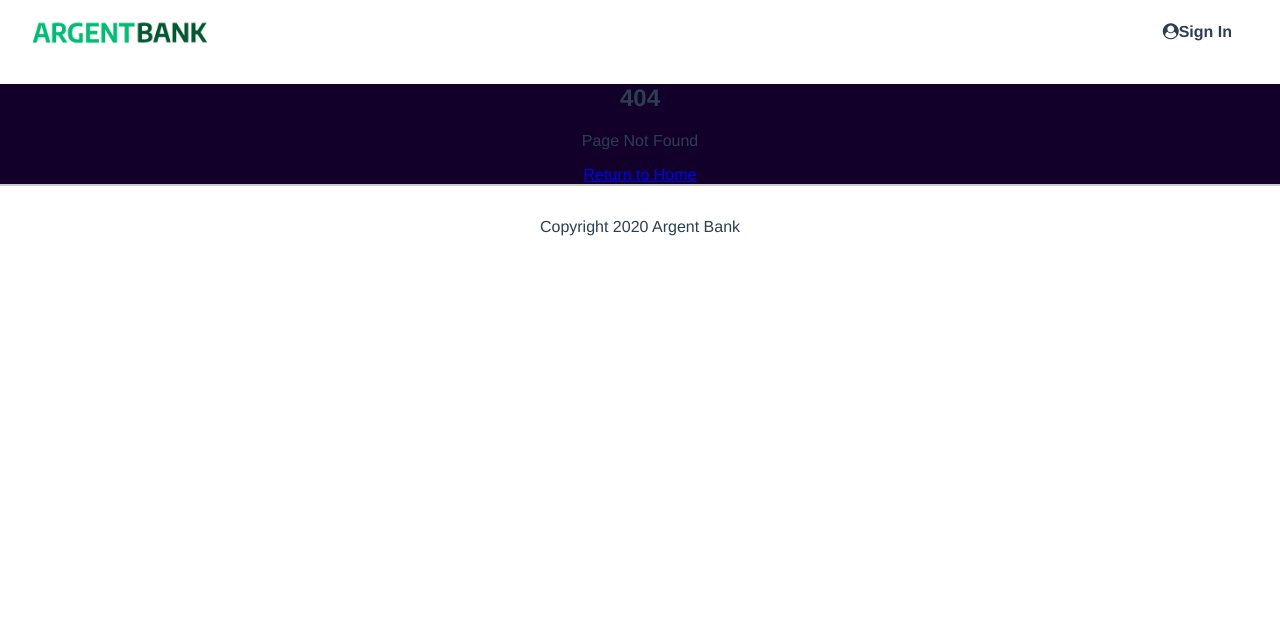
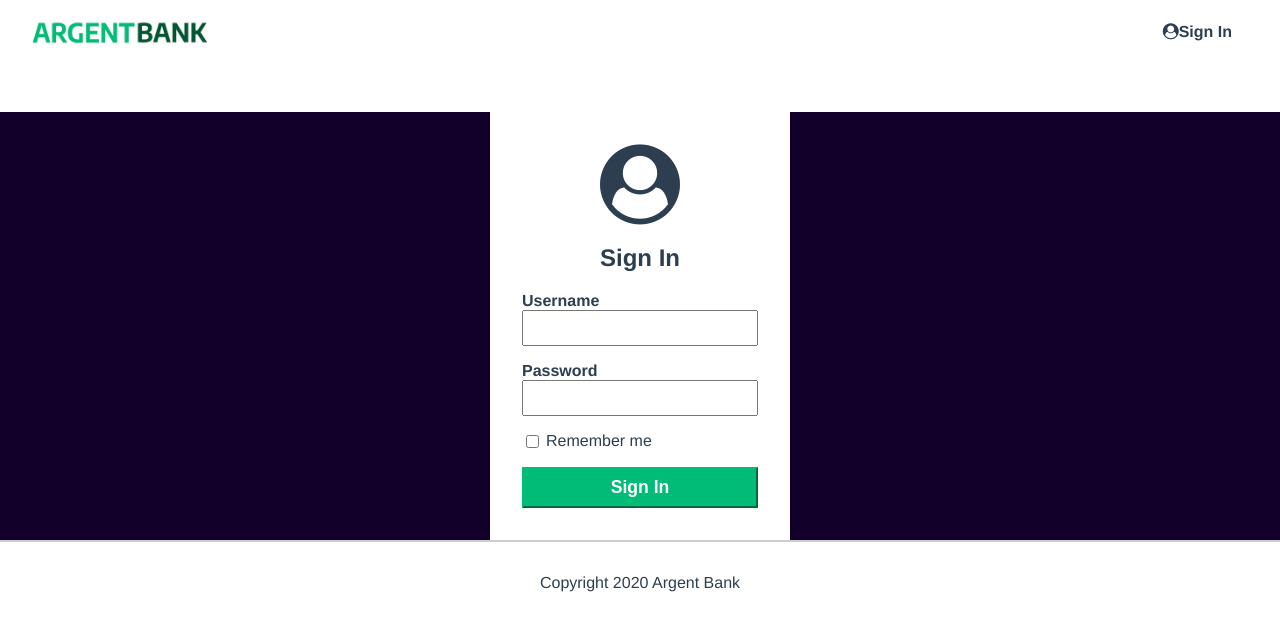
Before and after one commit to adelbonn/ArgentBank_P10_OC, a React (Vite) app in the folder ArgentBank-Frontend/: page /login in a window 1280 px wide. Before the commit this address had no page. Shown: the top 630 px of the page. Built offline with nearby package versions, Linux system fonts and the light colour scheme.

Commit message:
add Login LoginForm InputField CheckBoxField

```diff
--- a/ArgentBank-Frontend/src/App.jsx
+++ b/ArgentBank-Frontend/src/App.jsx
@@ -2,6 +2,8 @@ import { BrowserRouter as Router, Routes, Route } from 'react-router-dom'
 import Layout from '../src/components/Layout/Layout'
 import Home from './pages/Home/HomeIndex'
 import NotFound from './pages/NotFound/NotFoundIndex'
+import Login from './pages/Login/LoginIndex'
+
 import './styles/main.css' // import du style du projet
 
 /***
@@ -13,9 +15,15 @@ function App() {
   return (
     <Router>
      <Routes>
+
       <Route path="/" element={
         <Layout>
           <Home />
+        </Layout>
+      } />
+      <Route path="/login" element={
+        <Layout>
+          <Login />
         </Layout>
       } />
       <Route path="*" element={
--- /dev/null
+++ b/ArgentBank-Frontend/src/components/CheckBoxField/CheckBoxFieldIndex.jsx
@@ -0,0 +1,33 @@
+import PropTypes from 'prop-types'
+
+/**
+ * Composant CheckBoxField - Champ de type checkbox réutilisable
+ * @param {Object} props - Propriétés du composant
+ * @param {string} props.id - ID unique du champ
+ * @param {string} props.label - Label de la checkbox
+ * @param {boolean} props.checked - État de la checkbox
+ * @param {function} props.onChange - Fonction appelée lors du changement d'état
+ * @returns {JSX.Element} Checkbox avec son label
+ */
+function CheckBoxField({ id, label, checked, onChange }) {
+  return (
+    <div className="input-remember">
+      <input
+        type="checkbox"
+        id={id}
+        checked={checked}
+        onChange={onChange}
+      />
+      <label htmlFor={id}>{label}</label>
+    </div>
+  )
+}
+
+CheckBoxField.propTypes = {
+  id: PropTypes.string.isRequired,
+  label: PropTypes.string.isRequired,
+  checked: PropTypes.bool.isRequired,
+  onChange: PropTypes.func.isRequired
+}
+
+export default CheckBoxField
--- /dev/null
+++ b/ArgentBank-Frontend/src/components/InputField/InputFieldIndex.jsx
@@ -0,0 +1,36 @@
+// InputFieldIndex.jsx
+import PropTypes from 'prop-types'
+
+/**
+ * Composant InputField - Champ de saisie réutilisable
+ * @param {Object} props - Propriétés du composant
+ * @param {string} props.label - Label du champ
+ * @param {string} props.type - Type de l'input (text, password, etc.)
+ * @param {string} props.id - ID unique du champ
+ * @param {string} props.value - Valeur du champ
+ * @param {function} props.onChange - Fonction appelée lors du changement
+ * @returns {JSX.Element} Champ de saisie avec label
+ */
+function InputField({ label, type, id, value, onChange }) {
+  return (
+    <div className="input-wrapper">
+      <label htmlFor={id}>{label}</label>
+      <input
+        type={type}
+        id={id}
+        value={value}
+        onChange={onChange}
+      />
+    </div>
+  )
+}
+
+InputField.propTypes = {
+  label: PropTypes.string.isRequired,
+  type: PropTypes.string.isRequired,
+  id: PropTypes.string.isRequired,
+  value: PropTypes.string.isRequired,
+  onChange: PropTypes.func.isRequired
+}
+
+export default InputField
--- /dev/null
+++ b/ArgentBank-Frontend/src/components/LoginForm/LoginFormIndex.jsx
@@ -0,0 +1,38 @@
+import '../../styles/main.css'
+import CheckBoxField from '../CheckBoxField/CheckBoxFieldIndex'
+import InputField from '../InputField/InputFieldIndex'
+
+
+/***
+ * Composant LoginForm - Gère le formulaire de connexion
+ * @return {JSX.Element} - Formulaire de connexion
+ *
+ */
+
+function LoginForm() {
+    return (
+        <section className="sign-in-content">
+            <i className="fa fa-user-circle sign-in-icon"></i>
+      <h1>Sign In</h1>
+      <form>
+        <div className="input-wrapper">
+          <label htmlFor="username">Username</label>
+          <input type="text" id="username" />
+        </div>
+        <div className="input-wrapper">
+          <label htmlFor="password">Password</label>
+          <input type="password" id="password" />
+        </div>
+        <div className="input-remember">
+          <input type="checkbox" id="remember-me" />
+          <label htmlFor="remember-me">Remember me</label>
+        </div>
+        <button className="sign-in-button" type="submit">
+          Sign In
+        </button>
+      </form>
+        </section>
+    )
+}
+
+export default LoginForm
--- a/ArgentBank-Frontend/src/pages/Login/LoginIndex.jsx
+++ b/ArgentBank-Frontend/src/pages/Login/LoginIndex.jsx
@@ -0,0 +1,16 @@
+// pages/Login/LoginIndex.jsx
+import LoginForm from '../../components/LoginForm/LoginFormIndex'
+
+/**
+ * Page de connexion
+ * Affiche le formulaire de connexion
+ */
+function Login() {
+    return (
+      <main className="main bg-dark">
+        <LoginForm />
+      </main>
+    )
+  }
+
+  export default Login
```
Also changed, not shown: ArgentBank-Frontend/src/components/UserIcon/UserIconIndex.jsx (added).
